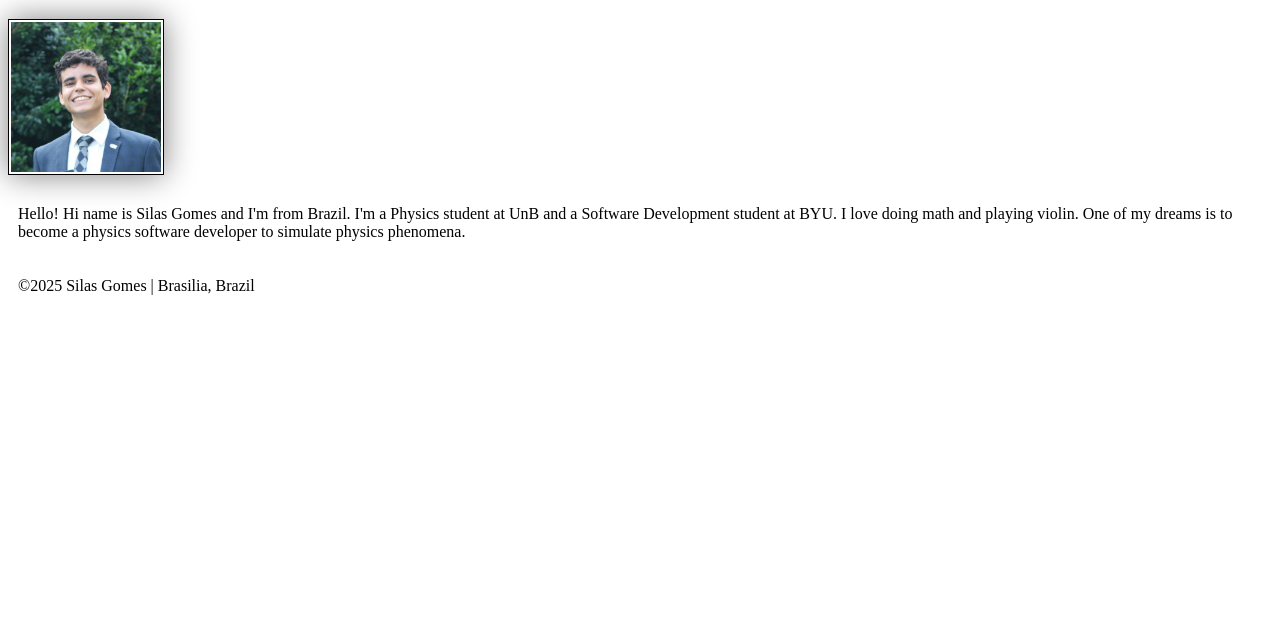
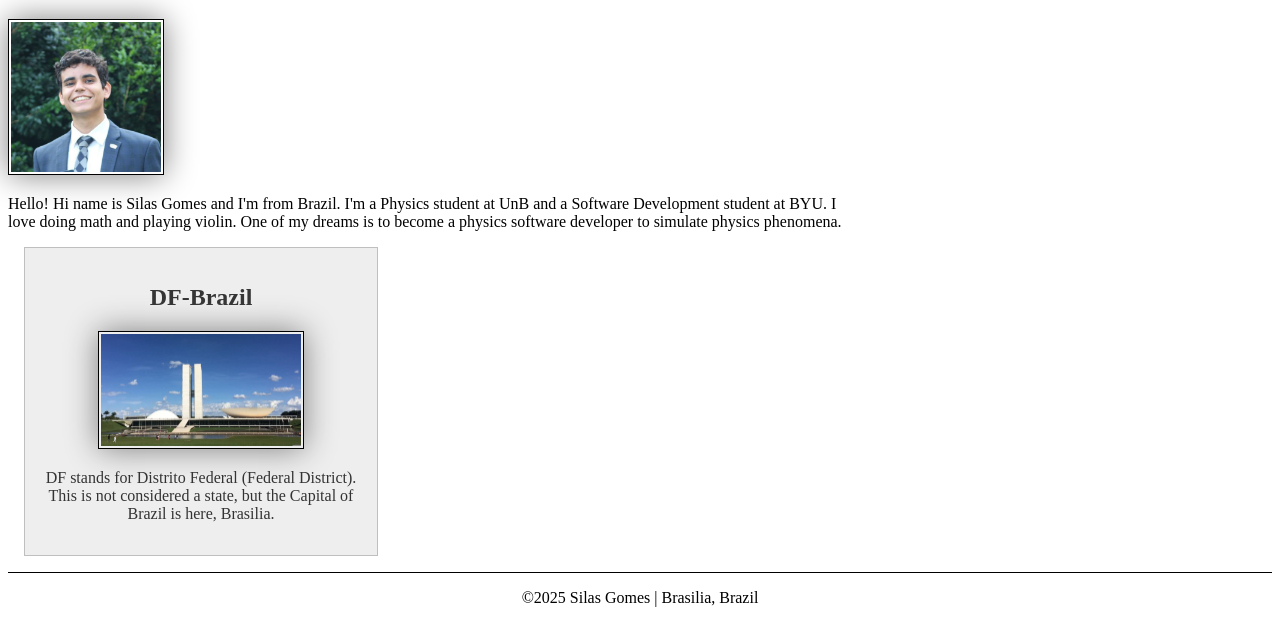
Before and after one commit to MagoPrismo/wdd130_01, a plain HTML site: page index.html in a window 1280 px wide. Shown: the part 205-828 px from the top of the page. Before the commit the page ends 800 px from the top, so only its background shows below. Drawn offline with Linux system fonts and the light colour scheme.

Commit message:
week 02 activity (attempt 1)

```diff
--- a/index.html
+++ b/index.html
@@ -4,6 +4,8 @@
         <meta charset="utf-8">
         <meta name="viewport" content="width=device-width,initial-scale=1.0">
         <title>Silas Gomes | WDD 130</title>
+        <meta name="description" content="BYU softer development, first tests">
+        <meta name="author" content="Silas Gomes">
         <link rel="stylesheet" href="styles/styles.css">
     </head>
     <body>
@@ -18,6 +20,11 @@
             <img src="images/profile.jpg" alt="Hello, my name is Silas Gomes Neto" width="200">
             <p>Hello! Hi name is Silas Gomes and I'm from Brazil. I'm a Physics student at UnB and a Software Development student at BYU. I love doing math and playing violin. One of my dreams is to become a physics software developer to simulate physics phenomena.</p>
         </main>
+        <aside>
+            <h2>DF-Brazil</h2>
+            <img src="images/df.jpg" alt="DF landscape">
+            <p>DF stands for Distrito Federal (Federal District). This is not considered    a state, but the Capital of Brazil is here, Brasilia.</p>
+        </aside>
         <footer>
             <p>&copy;2025 Silas Gomes | Brasilia, Brazil</p>
         </footer>
--- a/styles/styles.css
+++ b/styles/styles.css
@@ -22,5 +22,35 @@ img {
 }
 
 p {
-    padding: 10px;
+    padding: 0;
 }
+
+main {
+    max-width: 840px;
+}
+
+aside {
+    width: 20rem;
+    margin: 1rem;
+    border: 1px solid rgb(0 0 0 / 0.2);
+    padding: 1rem;
+    background-color: #eee;
+    color: #333;
+    text-align: center;
+}
+
+aside img {
+    width: 200px;
+    height: auto;
+}
+
+main img {
+    width: 150px;
+    height: auto;
+}
+
+footer {
+    margin-top: 15px;
+    border-top: 1px solid #000;
+    text-align: center;
+}
```
Also changed, not shown: images/df.jpg (added).
